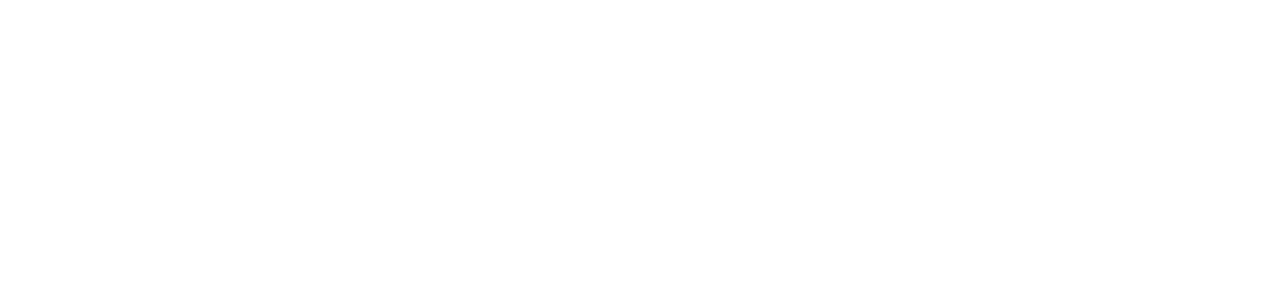
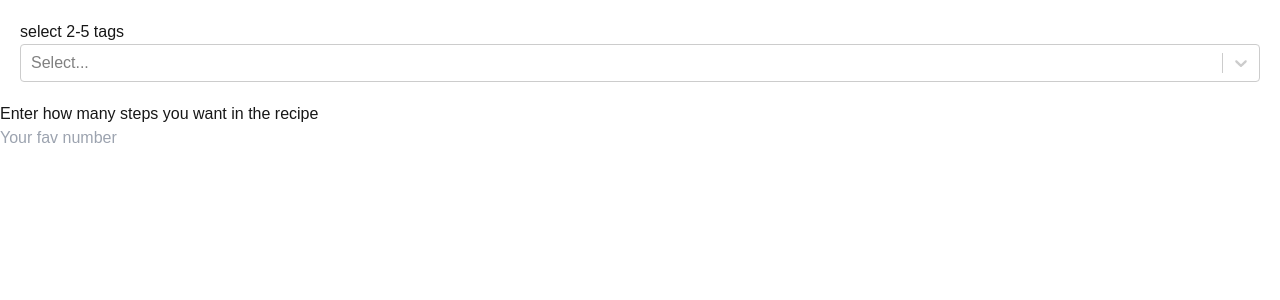
Before and after one commit to campbell-r-e/CS-311-Project-3, a Next.js app in the folder project3/: page /generate_recipe/generate_recipe in a window 1280 px wide. Shown: the top 300 px of the page. Built offline with nearby package versions, Linux system fonts and the light colour scheme.

Commit message:
added ui

```diff
--- /dev/null
+++ b/project3/src/data.ts
@@ -0,0 +1,21 @@
+export interface ColourOption {
+    readonly value: string;
+    readonly label: string;
+
+  }
+
+  export const colourOptions: readonly ColourOption[] = [
+    { value: 'ocean', label: 'Ocean'},
+    { value: 'blue', label: 'Blue'},
+    { value: 'purple', label: 'Purple' },
+    { value: 'red', label: 'Red'},
+    { value: 'orange', label: 'Orange' },
+    { value: 'yellow', label: 'Yellow' },
+    { value: 'green', label: 'Green'},
+    { value: 'forest', label: 'Forest' },
+    { value: 'slate', label: 'Slate'},
+    { value: 'silver', label: 'Silver'},
+  ];
+
+
+  // modified from https://codesandbox.io/p/sandbox/2tnw6w?file=%2Fdocs%2Fdata.ts%3A15%2C31
--- a/project3/src/pages/api/insertingredient.js
+++ b/project3/src/pages/api/insertingredient.js
@@ -1,78 +1,81 @@
-
-
-
 import { PrismaClient } from "@prisma/client";
 
+const prisma = new PrismaClient();
 
+export const config = {
+  api: {
+    bodyParser: true, // Ensure body parser is enabled
+  },
+};
 
-const prisma = new PrismaClient();
-export  async function insertIngredientOnly(req,res) {
-  const { ingredientname } = req.body;
+export default async function handler(req, res) {
+  try {
+    console.log("Request Method:", req.method);
+    console.log("Request Body:", req.body);
 
-  try {
-    const datainsert = await prisma.ingredient.create({
-      data: { name: ingredientname },
+    if (req.method !== "POST") {
+      return res.status(405).json({ error: "Method not allowed. Use POST." });
+    }
+
+    const { ingredientname, tagname } = req.body;
+
+    if (!ingredientname || !tagname) {
+      console.error("Missing required fields:", { ingredientname, tagname });
+      return res.status(400).json({ error: "Ingredient name and tag are required." });
+    }
+
+    // Check if ingredient with the tag already exists
+    const existingIngredient = await prisma.ingredient.findFirst({
+      where: {
+        name: ingredientname,
+        tags: {
+          some: {
+            tag: {
+              name: tagname,
+            },
+          },
+        },
+      },
     });
 
-    return res.status(200).json(datainsert);
-  } catch (error) {
-
-    if (error.code === "P2002") {
-      console.warn("Duplicate tag detected, retrying with ingredient only.");
-      const duplicateissue = "That ingredient and tag is already in the database."
-      return res.status(500).json({duplicateissue});
-    }
-    console.error("Error inserting ingredient:", error);
-    return res.status(500).json({ error: "Failed to insert ingredient" });
-  }
+    if (existingIngredient) {
+      return res.status(400).json({
+        duplicateissue: "That ingredient and tag combination already exists in the database.",
+      });
     }
 
-export default async function handler(req,res) {
-  try{
-    const { ingredientname, tagname } = req.body;
+    // Check if tag already exists
     const existingTag = await prisma.tag.findUnique({
       where: { name: tagname },
     });
+
+    console.log("Existing Tag:", existingTag);
+
+    // If the tag exists, connect it; otherwise, create a new tag
     const tagOperation = existingTag
       ? { connect: { id: existingTag.id } }
       : { create: { name: tagname } };
 
+    console.log("Tag Operation:", tagOperation);
 
+    // Create ingredient with the tag relationship
     const datainsert = await prisma.ingredient.create({
       data: {
         name: ingredientname,
         tags: {
-          create:
-            [
+          create: [
             {
               tag: tagOperation,
             },
           ],
         },
       },
-
     });
 
-    res.status(200).json(datainsert);
-
-
-
-
-
-
-  }catch(error){
-    console.error("Error:", error);
-
-
-    if (error.code === "P2002") {
-      console.warn("Duplicate tag detected, retrying with ingredient only.");
-      return insertIngredientOnly(req, res);
+    console.log("Data Insert Successful:", datainsert);
+    return res.status(200).json({ success: true, data: datainsert });
+  } catch (error) {
+    console.error("Server Error:", error);
+    return res.status(500).json({ error: "Internal server error." });
   }
-
-    return res.status(500).json({ error: "Unexpected error occurred" });
-
 }
-
-
-}
-// modified from a online example
--- a/project3/src/pages/generate_recipe/generate_recipe.tsx
+++ b/project3/src/pages/generate_recipe/generate_recipe.tsx
@@ -1,7 +1,32 @@
+
+import React, { useState } from "react";
+import AnimatedMulti from "../multiselect"
+
 export default function Home() {
+  const [value, setValue] = useState('');
+
+  const handleChange = (event: { target: { value: string; }; }) => {
+    const result = event.target.value.replace(/\D/g, '');
+
+    setValue(result);
+  };
     return (
-      <div>
+     <div>
+      <div style={{ padding: '20px' }}>
+      <h1>select 2-5 tags </h1>
+      <AnimatedMulti />
+    </div>
 
-      </div>
+    <div>Enter how many steps you want in the recipe</div>
+      <input
+        type="text"
+        placeholder="Your fav number"
+        value={value}
+        onChange={handleChange}
+      />
+
+     </div>
+
     );
   }
+// based on https://bobbyhadz.com/blog/react-only-number-input
--- /dev/null
+++ b/project3/src/pages/multiselect.tsx
@@ -0,0 +1,20 @@
+import React from 'react';
+
+import Select from 'react-select';
+import makeAnimated from 'react-select/animated';
+import { colourOptions } from '../data';
+
+const animatedComponents = makeAnimated();
+
+export default function AnimatedMulti() {
+  return (
+    <Select
+      closeMenuOnSelect={false}
+      components={animatedComponents}
+
+      isMulti
+      options={colourOptions}
+    />
+  );
+}
+ // modified from https://codesandbox.io/p/sandbox/2tnw6w?file=%2Fdocs%2Fdata.ts%3A15%2C31
```
Also changed, not shown: project3/package.json (+3 -6 lines), project3/src/pages/insert_ingredients/MyForm.tsx (+24 -13 lines), 2 other files (tests, documents, lock files or other folders). Lines whose indentation alone changed are shown as unchanged.
